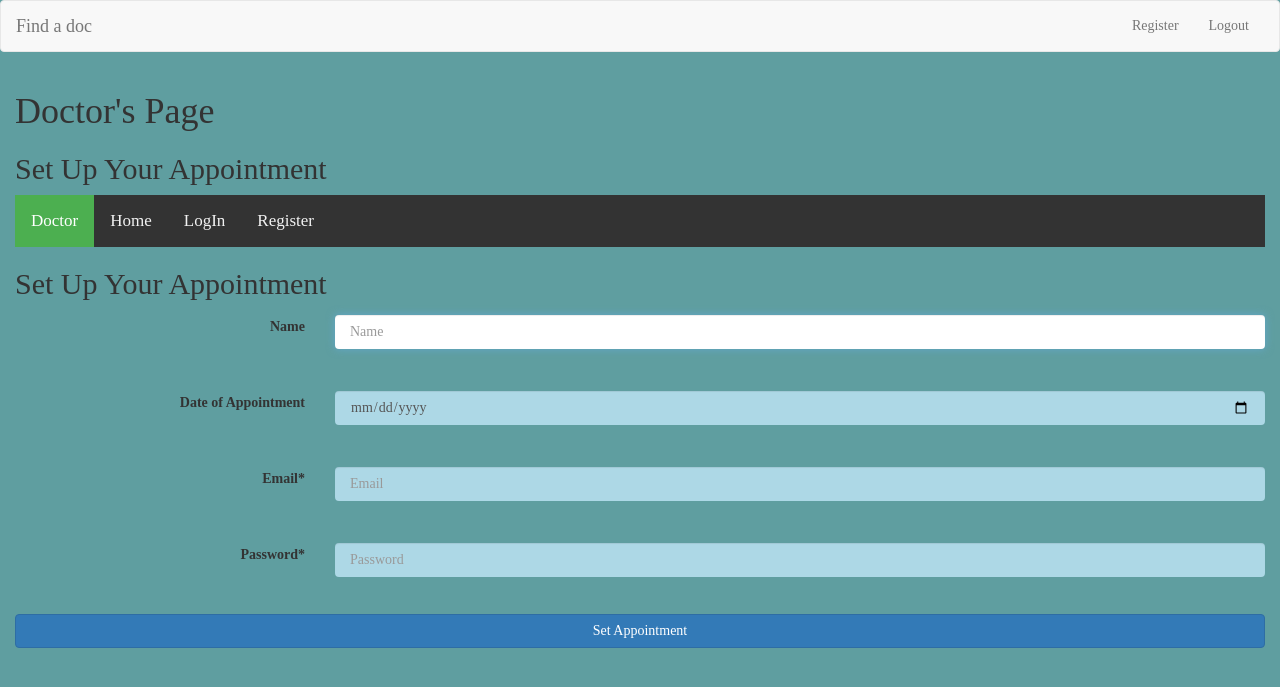
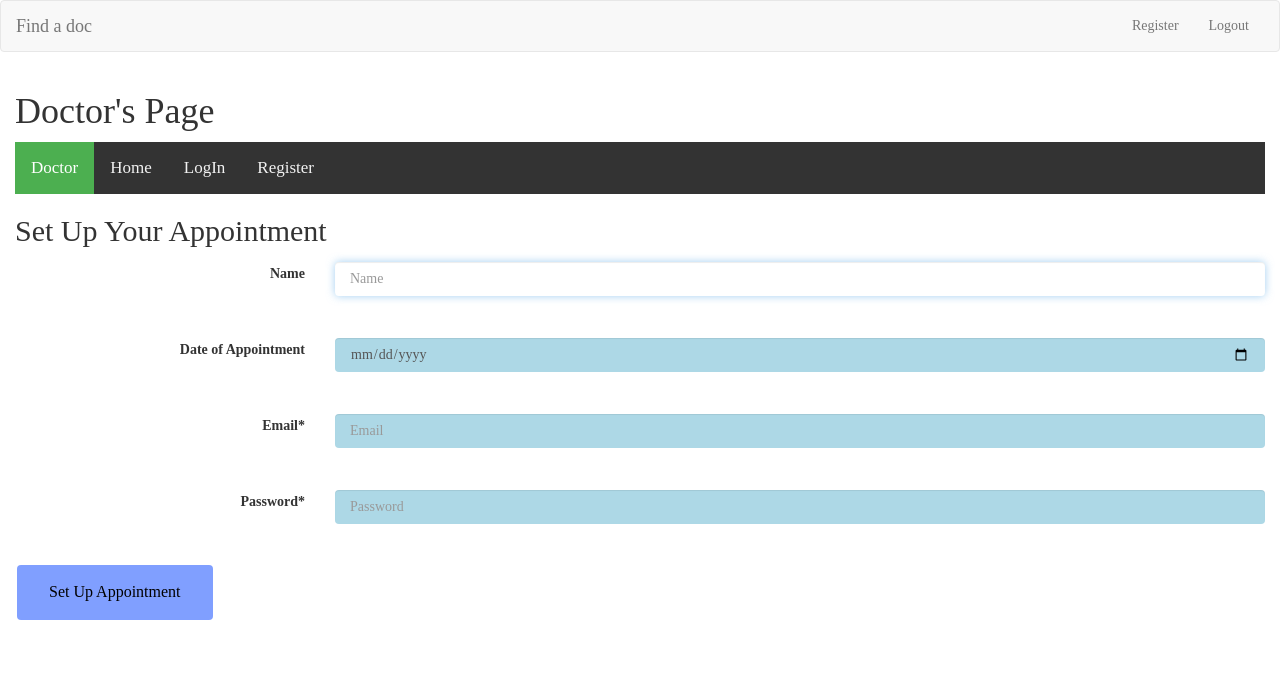
Before and after one commit to nsuspring2019cse299sec4/Group-5, a Django app: page /finddoctor/doctor/2/ in a window 1280 px wide. Shown: the top 687 px of the page. Run offline with Django 3.2, Linux system fonts and the light colour scheme; data comes from the database, SQL or seed files in the repository; some libraries are stand-ins or nearby versions.

Commit message:
Added fading button to doctor.html

```diff
--- a/Project code/findadoc/finddoctor/templates/finddoctor/doctor.html
+++ b/Project code/findadoc/finddoctor/templates/finddoctor/doctor.html
@@ -6,7 +6,7 @@
       	<style>
 body {
   font-family: Times New Roman, sans-serif;
-  background-color: cadetblue;
+  background-color: white;
 }
 
                         .topnav {
@@ -33,6 +33,22 @@ body {
                         color: white;
                         }
 
+                        .btn {
+                        background-color: #809fff;
+                        border: none;
+                        color: black;
+                        padding: 16px 32px;
+                        text-align: center;
+                        font-size: 16px;
+                        margin: 4px 2px;
+                        transition: 0.3s;
+                        }
+
+                        .btn:hover {
+                        background-color: #002699;
+                        color: white;
+                        }
+
                         input[type=text], input[type=date], input[type=email] , input[type=password] {
                        width: 100%;
                        padding: 15px;
@@ -47,8 +63,6 @@ body {
                        outline: none;
                        }
             </style>
-
-      	    <h2>Set Up Your Appointment</h2>
 
             <div class="topnav">
             <a class="active" href="#doctor">Doctor</a>
@@ -89,8 +103,7 @@ body {
                     </div>
                 </div>
 
-
-                <button type="button" class="btn btn-primary btn-block">Set Appointment</button>
+                <button class="btn">Set Up Appointment</button>
 
      </div>
   </form>
```
